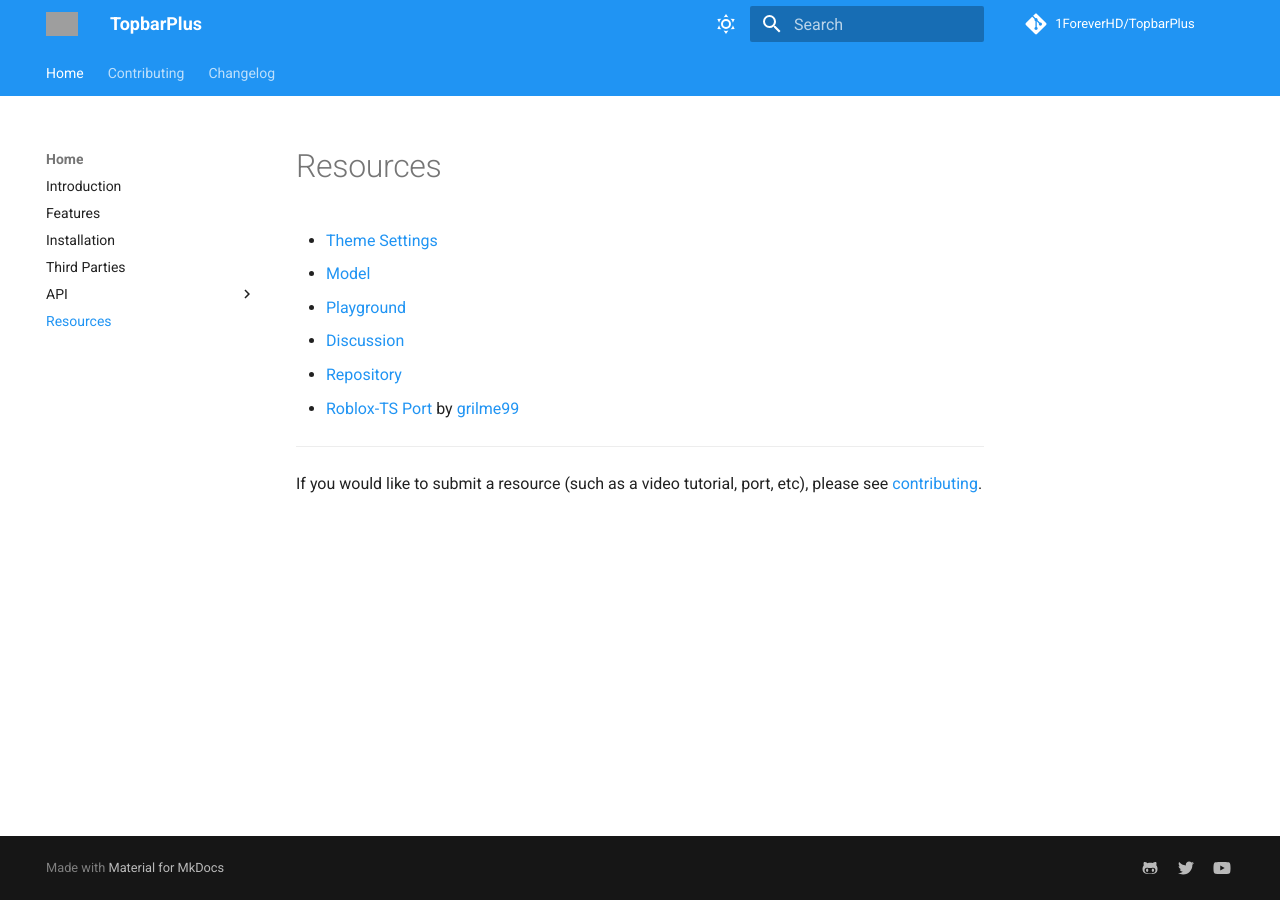
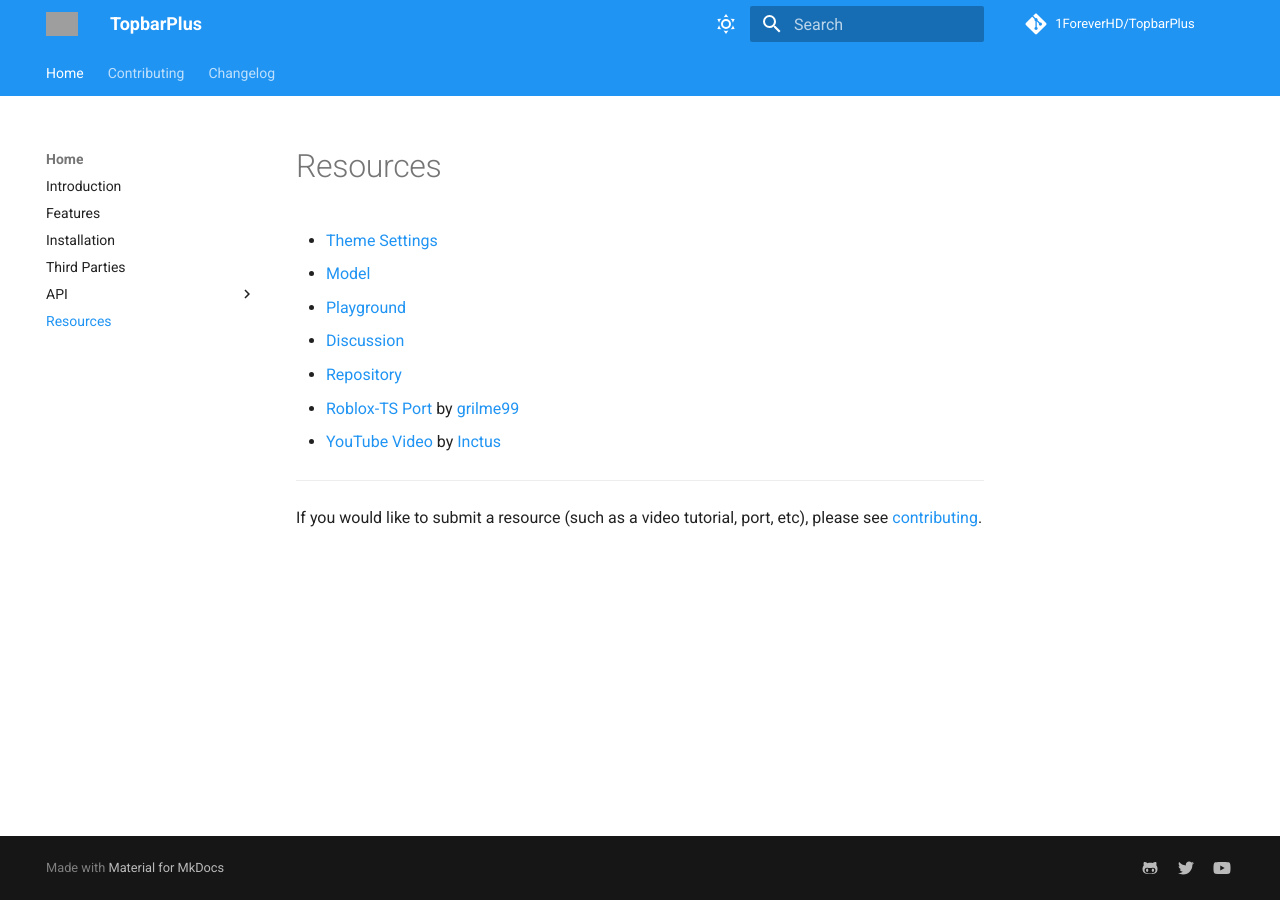
Before and after one commit to 1ForeverHD/TopbarPlus, an MkDocs documentation site: the page built from docs/resources.md, in a window 1280 px wide. Built offline with MkDocs 1.6.1 and Material for MkDocs 9.7.7, drawn with Linux system fonts in a browser that asks for light colours; comment, search, counter and statistics services are not loaded; grey boxes are pictures that could not be loaded.

Commit message:
Added in YouTube video

```diff
--- a/docs/resources.md
+++ b/docs/resources.md
@@ -4,6 +4,7 @@
 - [Discussion](https://devforum.roblox.com/t/topbarplus-v2-construct-dynamic-and-intuitive-topbar-icons/1017485)
 - [Repository](https://github.com/1ForeverHD/TopbarPlus)
 - [Roblox-TS Port](https://github.com/grilme99/TopbarPlus) by [grilme99](https://twitter.com/grilme99)
+- [YouTube Video](https://youtu.be/c_emUAWTRKg) by [Inctus](https://www.youtube.com/c/Inctus)
 
 -------------------------------------
 
```
